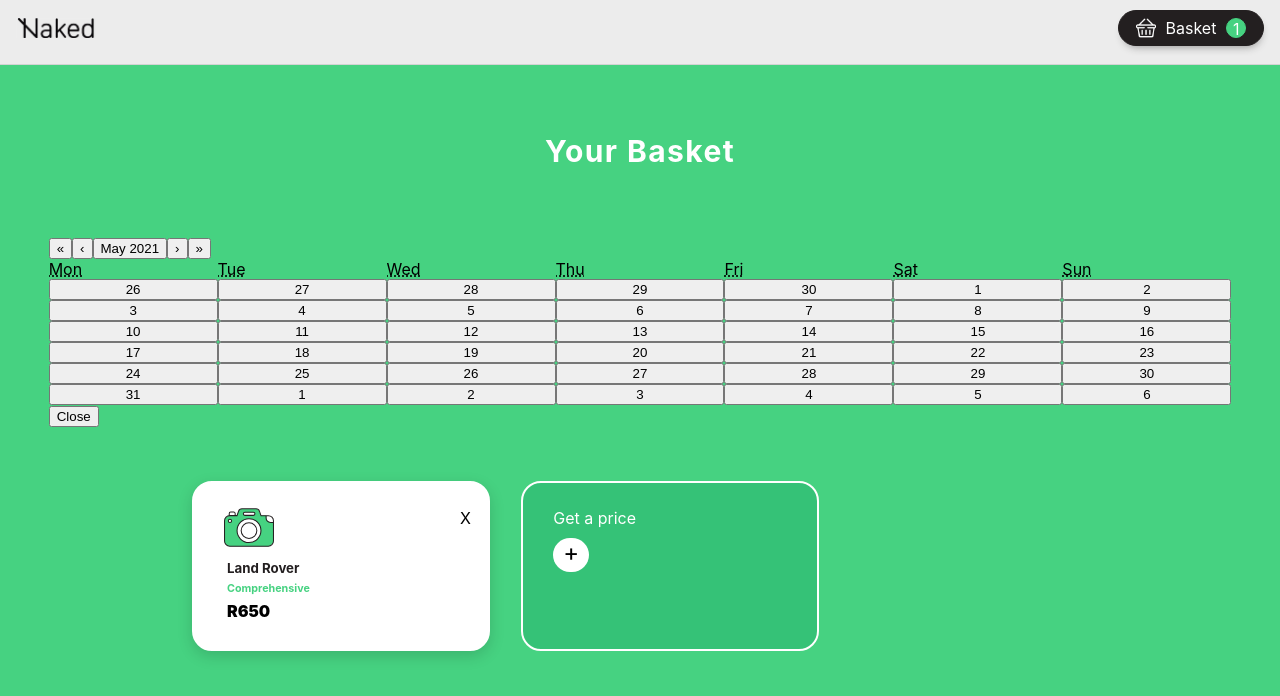
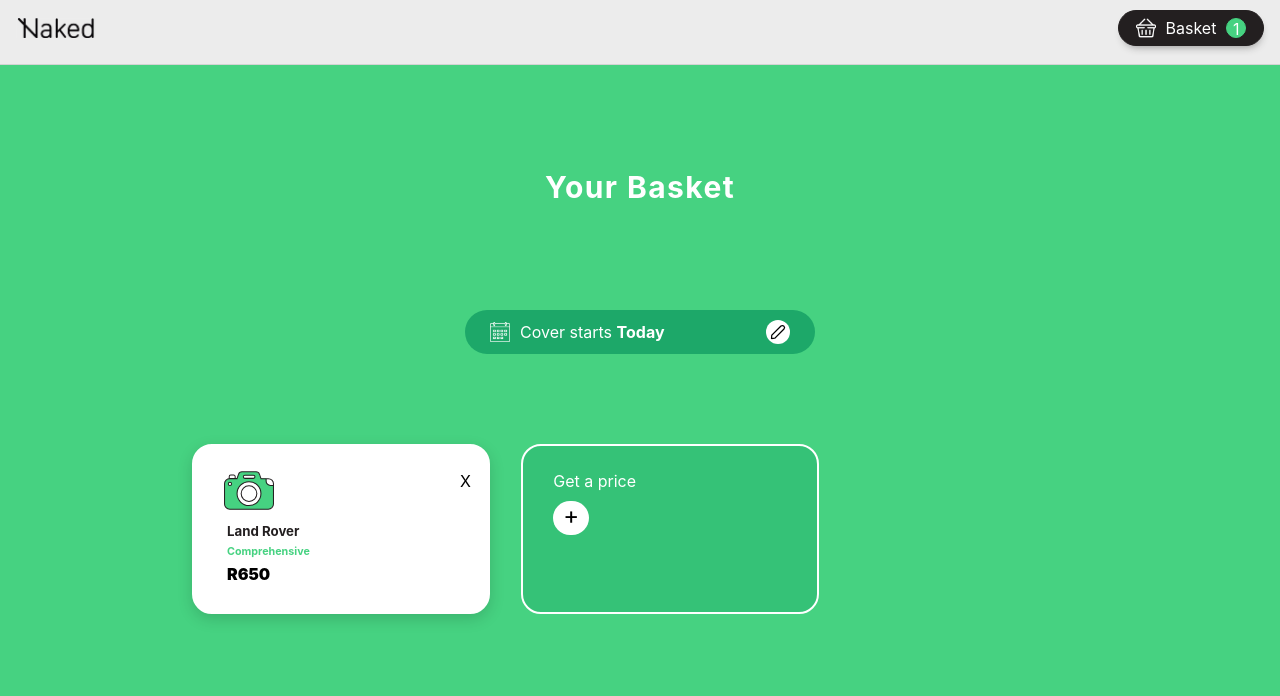
Before and after one commit to Plazmodium/NakedAssesment, a React (Create React App) app: page /basket in a window 1280 px wide. Shown: the top 696 px of the page. Built offline with nearby package versions, Linux system fonts and the light colour scheme.

Commit message:
feature(basket): calendar parse

```diff
--- a/package.json
+++ b/package.json
@@ -6,6 +6,7 @@
     "@testing-library/jest-dom": "^5.12.0",
     "@testing-library/react": "^11.2.7",
     "@testing-library/user-event": "^12.8.3",
+    "moment": "^2.29.1",
     "react": "^17.0.2",
     "react-date-picker": "^8.1.1",
     "react-dom": "^17.0.2",
--- a/src/features/basket/basked.component.js
+++ b/src/features/basket/basked.component.js
@@ -1,5 +1,5 @@
 import './basket.component.css';
-
+import moment from 'moment';
 import React, { useState } from 'react';
 import { useHistory } from 'react-router-dom';
 import CalendarIcon from '../../assets/calendar-icon.png';
@@ -9,8 +9,8 @@
 import CalendarModal from '../../shared/components/calendar-modal/calendar.component';
 
 export default function BasketComponent() {
-	let [showCalendar, setCalendar] = useState(true);
-	let [coverStartDate, setCoverStartDate] = useState('today');
+	let [showCalendar, setCalendar] = useState(false);
+	let [coverStartDate, setCoverStartDate] = useState('Today');
 
 	function showCal() {
 		if (showCalendar) {
@@ -19,6 +19,7 @@
 					<CalendarModal
 						show={showCalendar}
 						handleClose={activateCalendar}
+						dateSelected={dateSelectedCalendar}
 					></CalendarModal>
 				</div>
 			);
@@ -50,6 +51,58 @@
 	const activateCalendar = () => {
 		showCalendar = showCalendar ? setCalendar(false) : setCalendar(true);
 	};
+	const dateSelectedCalendar = (date) => {
+		let inADay = 60 * 60 * 24 * 1000;
+
+		let formattedSelectedDate =
+			date.getFullYear() + '-' + (date.getMonth() + 1) + '-' + date.getDate();
+
+		const todayDate = new Date();
+		let formattedTodayDate =
+			todayDate.getFullYear() +
+			'-' +
+			(todayDate.getMonth() + 1) +
+			'-' +
+			todayDate.getDate();
+
+		const selected = moment(date).format('YYYY-MM-DD');
+		const selectedUnix = moment(selected).unix();
+
+		const today = moment().format('YYYY-MM-DD');
+		const todayUnix = moment(today).unix();
+
+		const toSelectedNewDate = Date.parse(formattedSelectedDate);
+		const toTodayNewDate = Date.parse(formattedTodayDate);
+
+		const tomorrow = moment().add(1, 'days').calendar();
+		// const tomorrowFormatted = moment(tomorrow).format('dddd');
+
+		let inSevenDays = moment().add(7, 'days').calendar();
+		let inSevenDaysFormatted = moment(inSevenDays).format('YYYY-MM-DD');
+		let inSevenDaysUnix = moment(inSevenDaysFormatted).unix();
+
+		console.log('selectedUnix', selectedUnix);
+		console.log('yy', inSevenDaysUnix);
+
+		switch (true) {
+			case selectedUnix === todayUnix:
+				console.log('Today');
+				setCoverStartDate('Today');
+				break;
+			case toSelectedNewDate === toTodayNewDate + inADay:
+				console.log('Tomorrow');
+				setCoverStartDate('Tomorrow');
+				break;
+			case selectedUnix <= inSevenDaysUnix:
+				console.log('rest', moment(date).format('dddd'));
+				setCoverStartDate(moment(date).format('dddd'));
+				break;
+			default:
+				console.log('deafult', moment(date).format('DD/MM/YY'));
+				setCoverStartDate(moment(date).format('DD/MM/YY'));
+				break;
+		}
+	};
 
 	return (
 		<div>
--- a/src/features/basket/basket.component.css
+++ b/src/features/basket/basket.component.css
@@ -56,7 +56,7 @@
 
 	.pill-left {
 		display: flex;
-		width: 70%;
+		width: 80%;
 		justify-content: flex-start;
 	}
 
--- a/src/shared/components/calendar-modal/calendar.component.css
+++ b/src/shared/components/calendar-modal/calendar.component.css
@@ -1,26 +1,29 @@
 .modal {
 	position: fixed;
+	z-index: 1;
+	left: 0;
 	top: 0;
-	left: 0;
 	width: 100%;
 	height: 100%;
-	background: rgba(0, 0, 0, 0.6);
+	overflow: auto;
+	background-color: rgb(0, 0, 0);
+	background-color: rgba(0, 0, 0, 0.4);
 }
 
-.modal-main {
-	position: fixed;
-	background: white;
+.modal-content {
+	border-radius: 15px;
+	background-color: #ebebeb;
+	margin: 15% auto;
+	padding: 20px;
+	border: 1px solid #888;
 	width: 80%;
-	height: auto;
-	top: 50%;
-	left: 50%;
-	transform: translate(-50%, -50%);
 }
 
-.display-block {
-	display: block;
+.modal-title {
+	text-align: center;
 }
 
-.display-none {
-	display: none;
+.close-button {
+	padding: 20px 0px 0px 0px;
+	text-align: center;
 }
--- a/src/shared/components/calendar-modal/calendar.component.js
+++ b/src/shared/components/calendar-modal/calendar.component.js
@@ -1,22 +1,30 @@
-import './calendar.component.js';
+import './calendar.component.css';
 import Calendar from 'react-calendar';
 import React, { useState } from 'react';
 
 export const CalendarModal = (props) => {
-	const { handleClose, show, children } = props;
-
-	let showHideClassName = show ? 'modal display-block' : 'modal display-none';
-	console.log('showHideClassName', showHideClassName);
+	let { handleClose, dateSelected } = props;
 	const [dateValue, setDateValue] = useState(new Date());
-
+	const date = new Date();
 	return (
-		<div class={showHideClassName}>
-			<section class="modal-main">
-				<Calendar onChange={setDateValue} value={dateValue} />
-				<button type="button" onClick={handleClose}>
-					Close
-				</button>
-			</section>
+		<div class="modal">
+			<div class="modal-content">
+				<div class="modal-title">
+					<h3>Please choose a date</h3>
+				</div>
+				<Calendar
+					onChange={handleClose}
+					value={dateValue}
+					onClickDay={dateSelected}
+					minDate={new Date()}
+					format="dd-MMMM-d-yyyy"
+				/>
+				<div class="close-button">
+					<button type="button" onClick={handleClose}>
+						Close
+					</button>
+				</div>
+			</div>
 		</div>
 	);
 };
```
Also changed, not shown: 1 other file (tests, documents, lock files or other folders).
